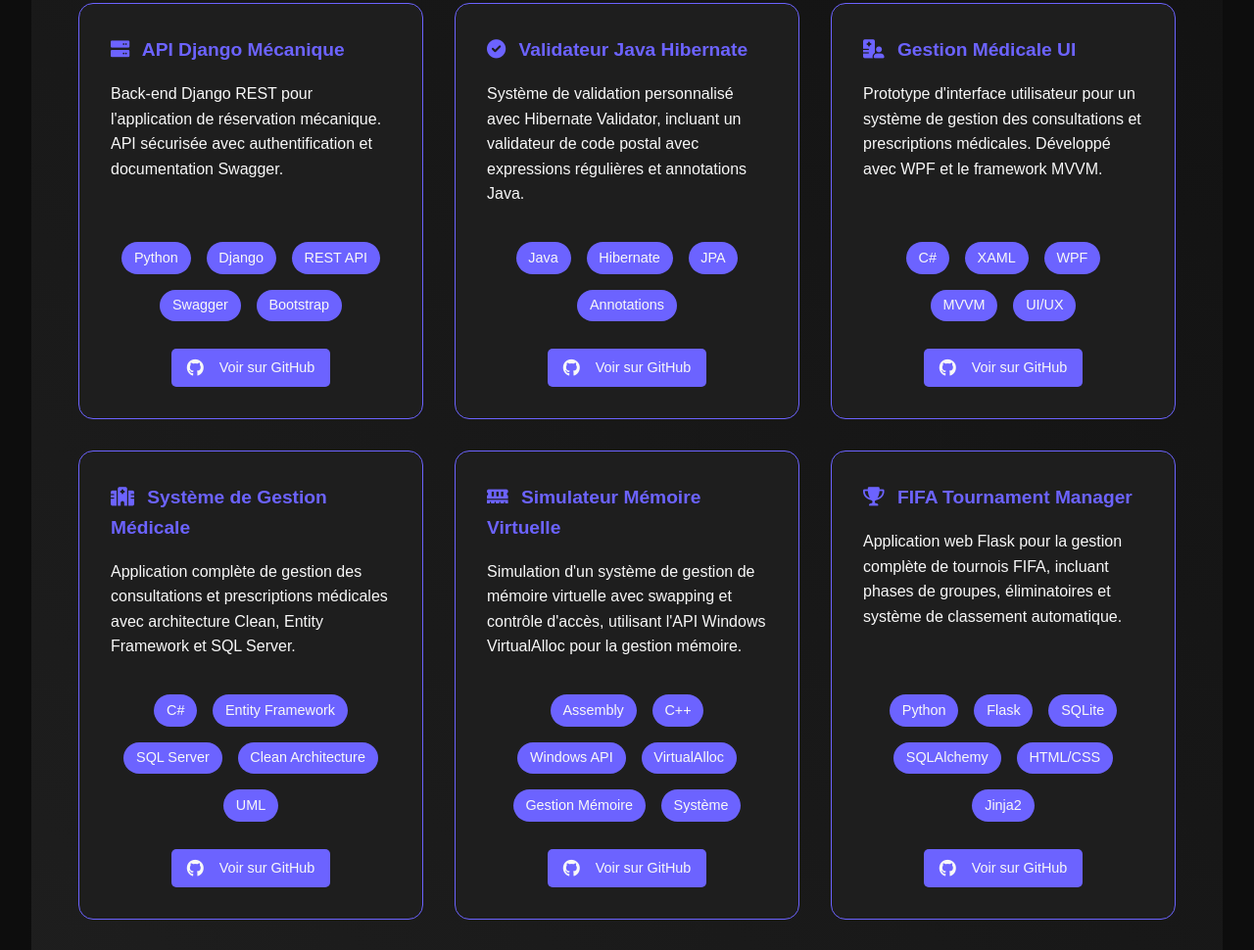
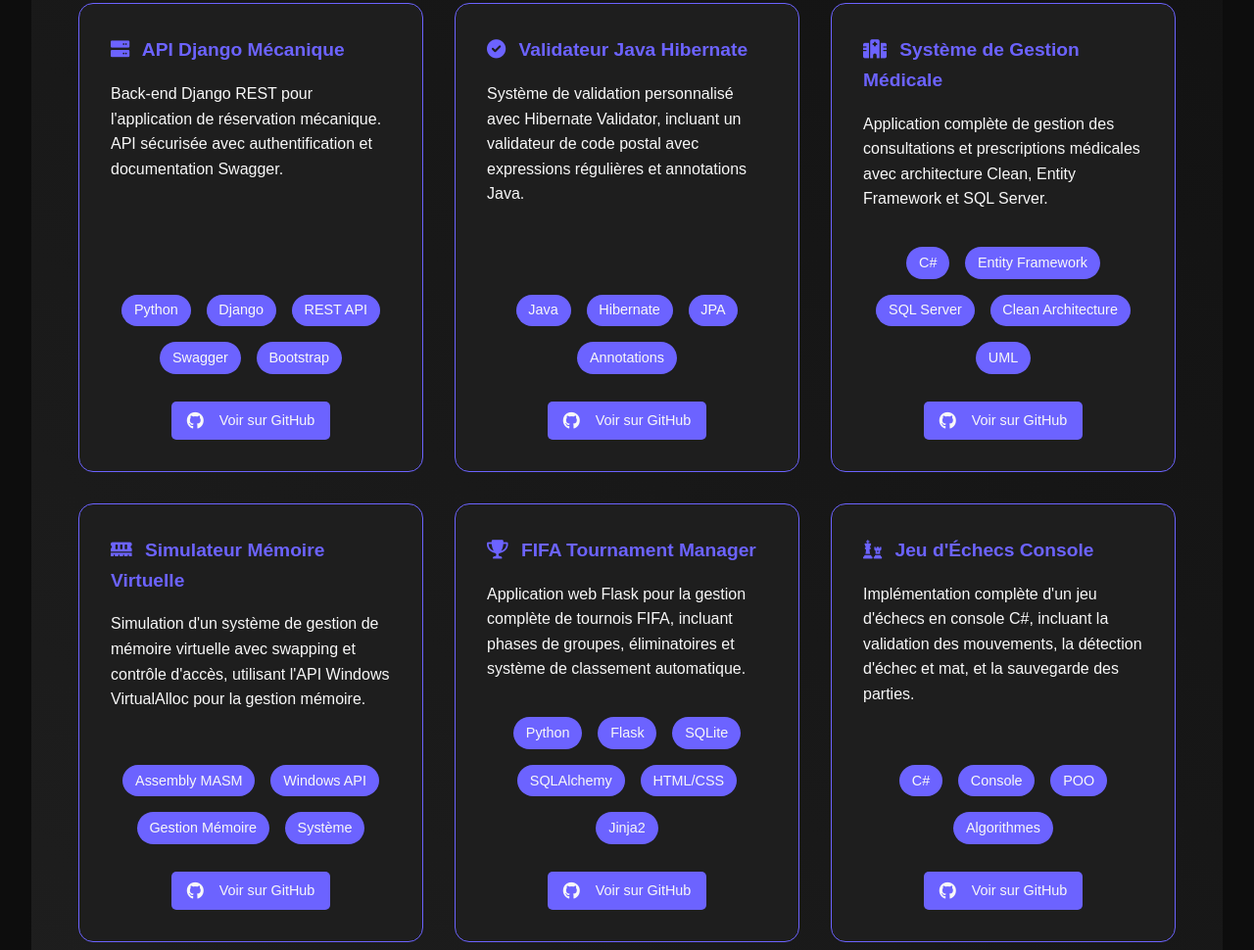
Before and after one commit to eliDaniel007/eliDaniel007.github.io, a plain HTML site: page index.html in a window 1280 px wide. Shown: the part 3490-4460 px from the top of the page at 98% size. Drawn offline with nearby package versions, Linux system fonts and the light colour scheme.

```diff
--- a/index.html
+++ b/index.html
@@ -120,10 +120,10 @@
                         <span>Cryptographie</span>
                     </div>
                     <div class="projet-links">
-                        <a href="https://github.com/eliDaniel007/OTPClient" class="github-link">
+                        <a href="https://github.com/eliDaniel007/OTP" class="github-link">
                             <i class="fab fa-github"></i> Client OTP
                         </a>
-                        <a href="https://github.com/eliDaniel007/OTPServer" class="github-link">
+                        <a href="https://github.com/eliDaniel007/OTP" class="github-link">
                             <i class="fab fa-github"></i> Serveur OTP
                         </a>
                     </div>
@@ -193,23 +193,6 @@
                 </article>
 
                 <article class="projet">
-                    <h3><i class="fas fa-hospital-user"></i> Gestion Médicale UI</h3>
-                    <p>Prototype d'interface utilisateur pour un système de gestion des consultations et prescriptions médicales. Développé avec WPF et le framework MVVM.</p>
-                    <div class="technologies">
-                        <span>C#</span>
-                        <span>XAML</span>
-                        <span>WPF</span>
-                        <span>MVVM</span>
-                        <span>UI/UX</span>
-                    </div>
-                    <div class="projet-links">
-                        <a href="https://github.com/eliDaniel007/MedicalManagementUI" class="github-link">
-                            <i class="fab fa-github"></i> Voir sur GitHub
-                        </a>
-                    </div>
-                </article>
-
-                <article class="projet">
                     <h3><i class="fas fa-hospital"></i> Système de Gestion Médicale</h3>
                     <p>Application complète de gestion des consultations et prescriptions médicales avec architecture Clean, Entity Framework et SQL Server.</p>
                     <div class="technologies">
@@ -230,10 +213,8 @@
                     <h3><i class="fas fa-memory"></i> Simulateur Mémoire Virtuelle</h3>
                     <p>Simulation d'un système de gestion de mémoire virtuelle avec swapping et contrôle d'accès, utilisant l'API Windows VirtualAlloc pour la gestion mémoire.</p>
                     <div class="technologies">
-                        <span>Assembly</span>
-                        <span>C++</span>
+                        <span>Assembly MASM</span>
                         <span>Windows API</span>
-                        <span>VirtualAlloc</span>
                         <span>Gestion Mémoire</span>
                         <span>Système</span>
                     </div>
@@ -257,6 +238,22 @@
                     </div>
                     <div class="projet-links">
                         <a href="https://github.com/eliDaniel007/FIFATournament" class="github-link">
+                            <i class="fab fa-github"></i> Voir sur GitHub
+                        </a>
+                    </div>
+                </article>
+
+                <article class="projet">
+                    <h3><i class="fas fa-chess"></i> Jeu d'Échecs Console</h3>
+                    <p>Implémentation complète d'un jeu d'échecs en console C#, incluant la validation des mouvements, la détection d'échec et mat, et la sauvegarde des parties.</p>
+                    <div class="technologies">
+                        <span>C#</span>
+                        <span>Console</span>
+                        <span>POO</span>
+                        <span>Algorithmes</span>
+                    </div>
+                    <div class="projet-links">
+                        <a href="https://github.com/eliDaniel007/ChessGame" class="github-link">
                             <i class="fab fa-github"></i> Voir sur GitHub
                         </a>
                     </div>
```
